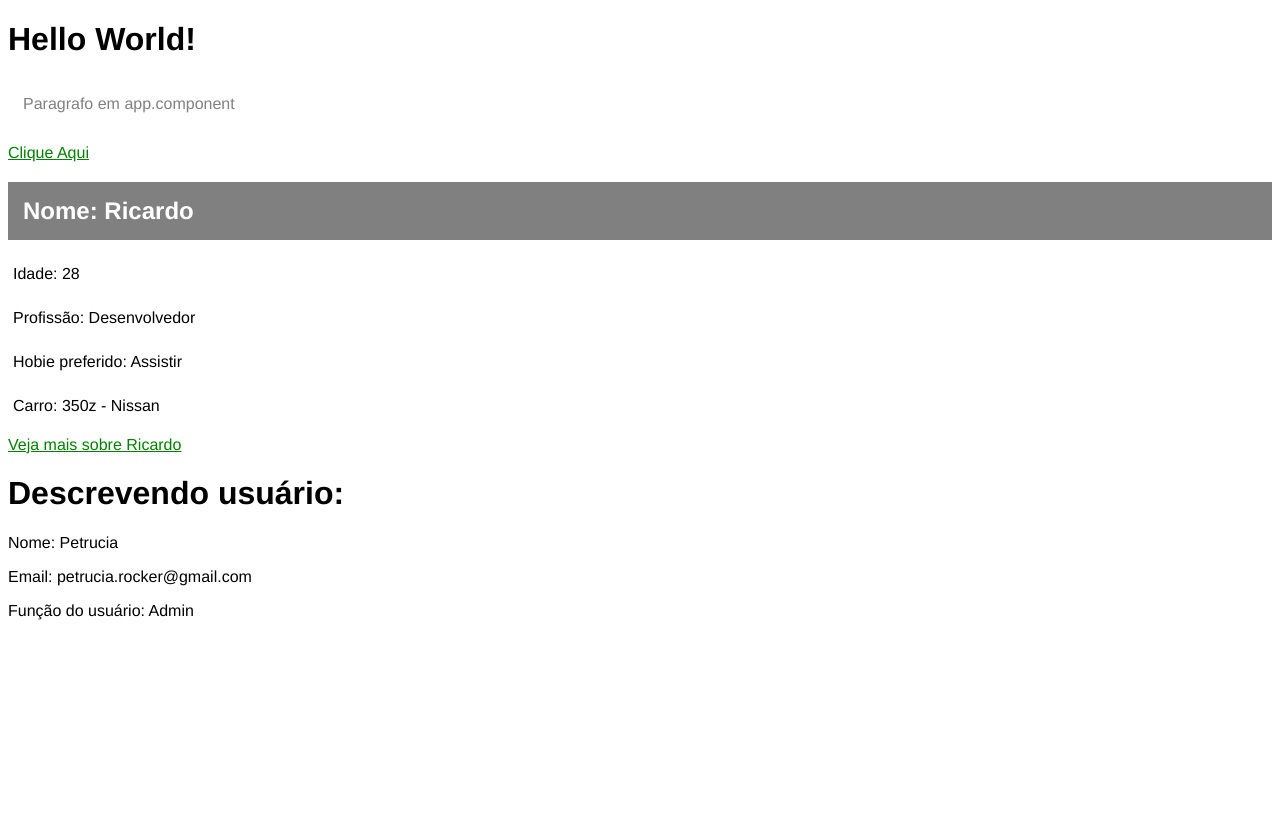
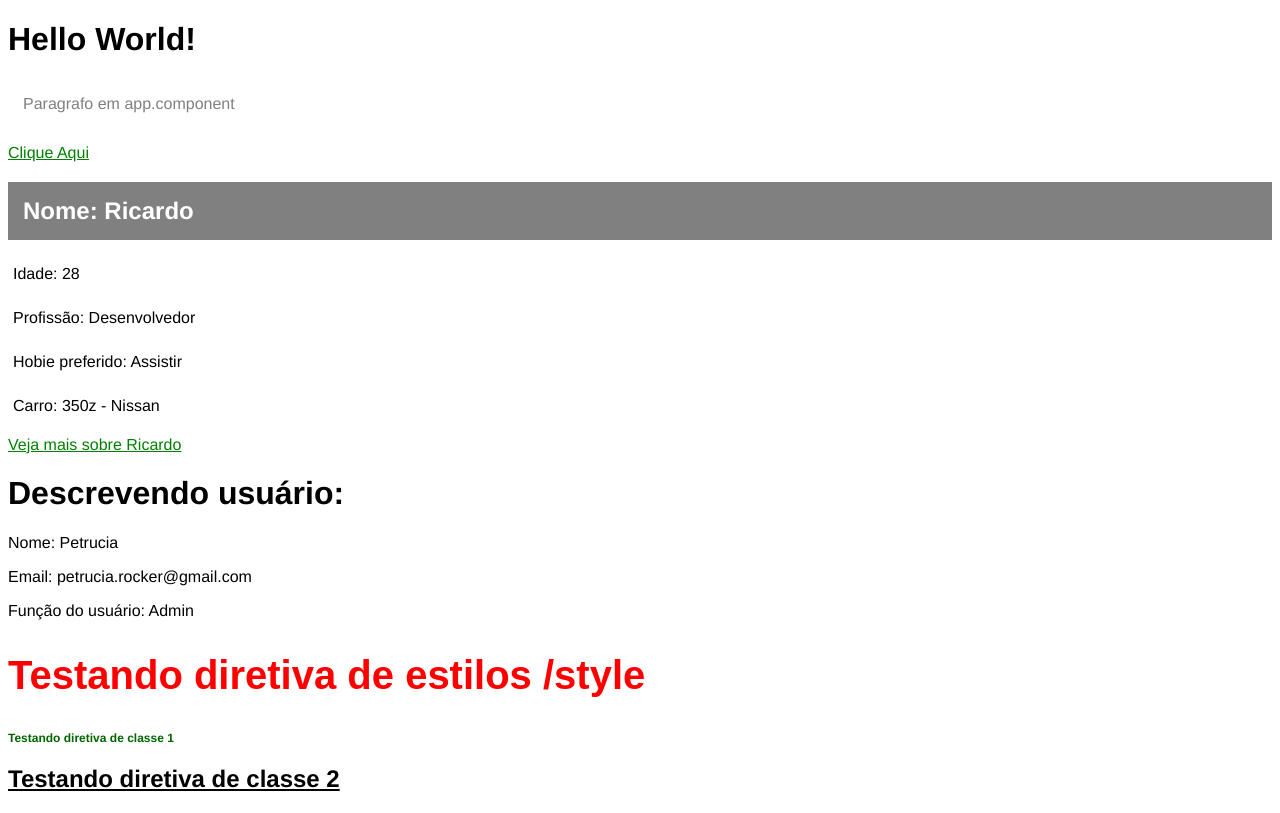
Before and after one commit to ricardorocker/curso-angular, an Angular app: page / in a window 1280 px wide. Built offline with nearby package versions, Linux system fonts and the light colour scheme.

Commit message:
Diretivas do Angular
- diretivas comecam sempre com "NG"
- ngStyle
- ngClass

```diff
--- a/src/app/app.component.html
+++ b/src/app/app.component.html
@@ -5,3 +5,4 @@
 </div>
 <app-first-component></app-first-component>
 <app-parent-data [name]="userName" [userData]="userData"></app-parent-data>
+<app-directives></app-directives>
--- a/src/app/app.module.ts
+++ b/src/app/app.module.ts
@@ -4,12 +4,14 @@ import { BrowserModule } from '@angular/platform-browser';
 import { AppComponent } from './app.component';
 import { FirstComponentComponent } from './components/first-component/first-component.component';
 import { ParentDataComponent } from './components/parent-data/parent-data.component';
+import { DirectivesComponent } from './components/directives/directives.component';
 
 @NgModule({
   declarations: [
     AppComponent,
     FirstComponentComponent,
-    ParentDataComponent
+    ParentDataComponent,
+    DirectivesComponent
   ],
   imports: [
     BrowserModule
--- /dev/null
+++ b/src/app/components/directives/directives.component.css
@@ -0,0 +1,11 @@
+.small-title {
+  font-size: 12px
+}
+
+.green-title {
+  color: darkgreen;
+}
+
+.underline-title {
+  text-decoration: underline;
+}
--- /dev/null
+++ b/src/app/components/directives/directives.component.html
@@ -0,0 +1,7 @@
+<h2 [ngStyle]="{'font-size': size + 'px', 'font-family': font, 'color': color}">
+  Testando diretiva de estilos /style
+</h2>
+
+<h2 [ngClass]="classes">Testando diretiva de classe 1</h2>
+
+<h2 [ngClass]="underline">Testando diretiva de classe 2</h2>
--- /dev/null
+++ b/src/app/components/directives/directives.component.ts
@@ -0,0 +1,20 @@
+import { Component } from '@angular/core';
+
+@Component({
+  selector: 'app-directives',
+  templateUrl: './directives.component.html',
+  styleUrls: ['./directives.component.css']
+})
+export class DirectivesComponent {
+  size = 40;
+  font = 'Arial';
+  color = 'red';
+
+  classes = [
+    'green-title',
+    'small-title'
+  ];
+
+  underline = 'underline-title';
+
+}
```
Also changed, not shown: 1 other file (tests, documents, lock files or other folders).
